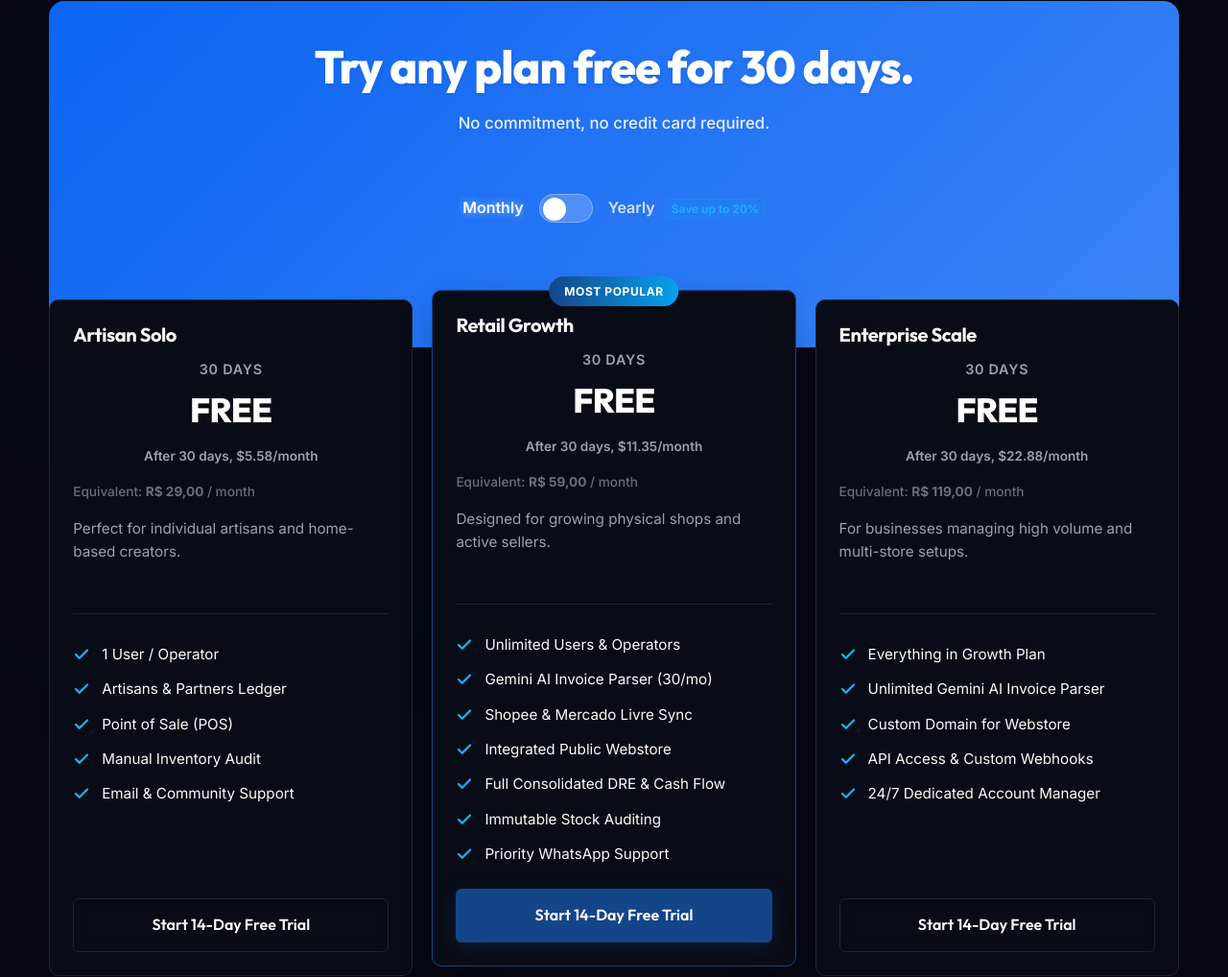
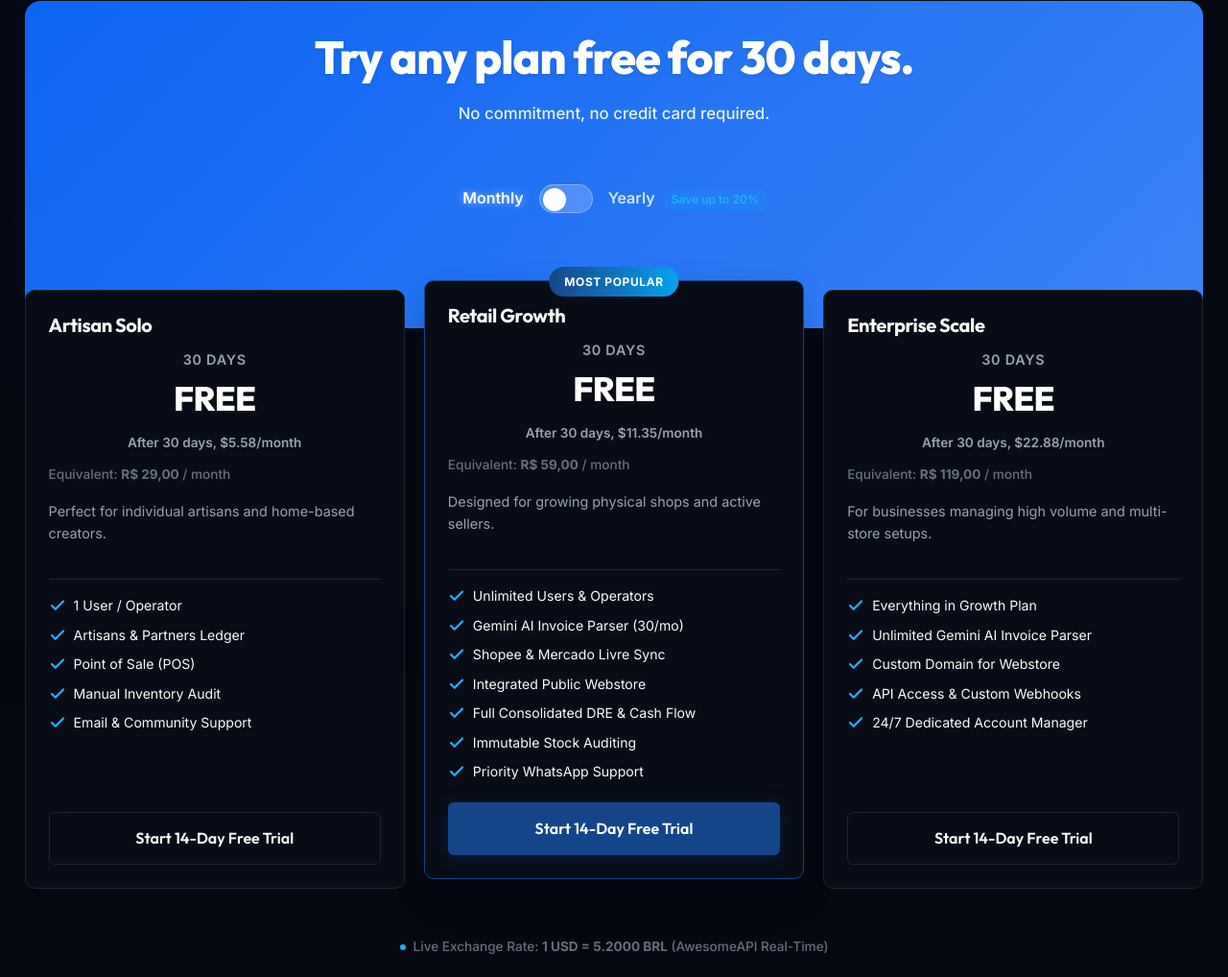
Before and after one commit to Gest-mais/gestomni-site, a website built with Vite: page index.html in a window 1280 px wide. Shown: the part 1982-3000 px from the top of the page at 96% size. Built offline with nearby package versions, Linux system fonts and the light colour scheme; some packages are replaced by stand-ins of ours; no server answers; the database is empty.

Commit message:
design: make pricing cards wider and shorter for desktop screens

```diff
--- a/style.css
+++ b/style.css
@@ -944,6 +944,11 @@
   border-bottom: 1px solid hsl(var(--border));
 }
 
+.pricing-section .container {
+  max-width: 1500px;
+  padding: 0 2%;
+}
+
 .pricing-toggle-container {
   display: flex;
   align-items: center;
@@ -997,7 +1002,7 @@
 
 .pricing-grid {
   display: grid;
-  grid-template-columns: repeat(auto-fit, minmax(280px, 1fr));
+  grid-template-columns: repeat(auto-fit, minmax(320px, 1fr));
   gap: 20px;
   align-items: stretch;
 }
@@ -1048,8 +1053,8 @@
   flex-direction: column;
   align-items: center;
   text-align: center;
-  gap: 6px;
-  margin-bottom: 16px;
+  gap: 4px;
+  margin-bottom: 12px;
   width: 100%;
 }
 
@@ -1072,31 +1077,31 @@
 }
 
 .pricing-card-description {
-  font-size: 0.95rem;
-  color: hsl(var(--text-secondary));
-  min-height: 50px;
+  font-size: 0.9rem;
+  color: hsl(var(--text-secondary));
+  min-height: auto;
 }
 
 .pricing-divider {
   height: 1px;
   background-color: hsl(var(--border));
-  margin: 30px 0;
+  margin: 16px 0;
 }
 
 .pricing-features-list {
   list-style: none;
   display: flex;
   flex-direction: column;
-  gap: 12px;
-  margin-bottom: 24px;
+  gap: 8px;
+  margin-bottom: 20px;
   flex-grow: 1;
 }
 
 .pricing-features-list li {
   display: flex;
   align-items: center;
-  gap: 12px;
-  font-size: 0.95rem;
+  gap: 8px;
+  font-size: 0.88rem;
 }
 
 .pricing-features-list li svg {
@@ -2030,8 +2035,8 @@
 .pricing-header-banner {
   background: linear-gradient(135deg, hsl(217, 91%, 50%) 0%, hsl(217, 91%, 60%) 100%);
   border-radius: var(--radius-lg);
-  padding: 40px 20px 80px 20px;
-  margin-bottom: -50px; /* Pull the pricing grid up to overlap */
+  padding: 30px 20px 70px 20px;
+  margin-bottom: -40px; /* Pull the pricing grid up to overlap */
   position: relative;
   z-index: 1;
   box-shadow: 0 20px 40px rgba(0, 0, 0, 0.3), 0 0 50px hsl(217, 91%, 50% / 0.1);
```
